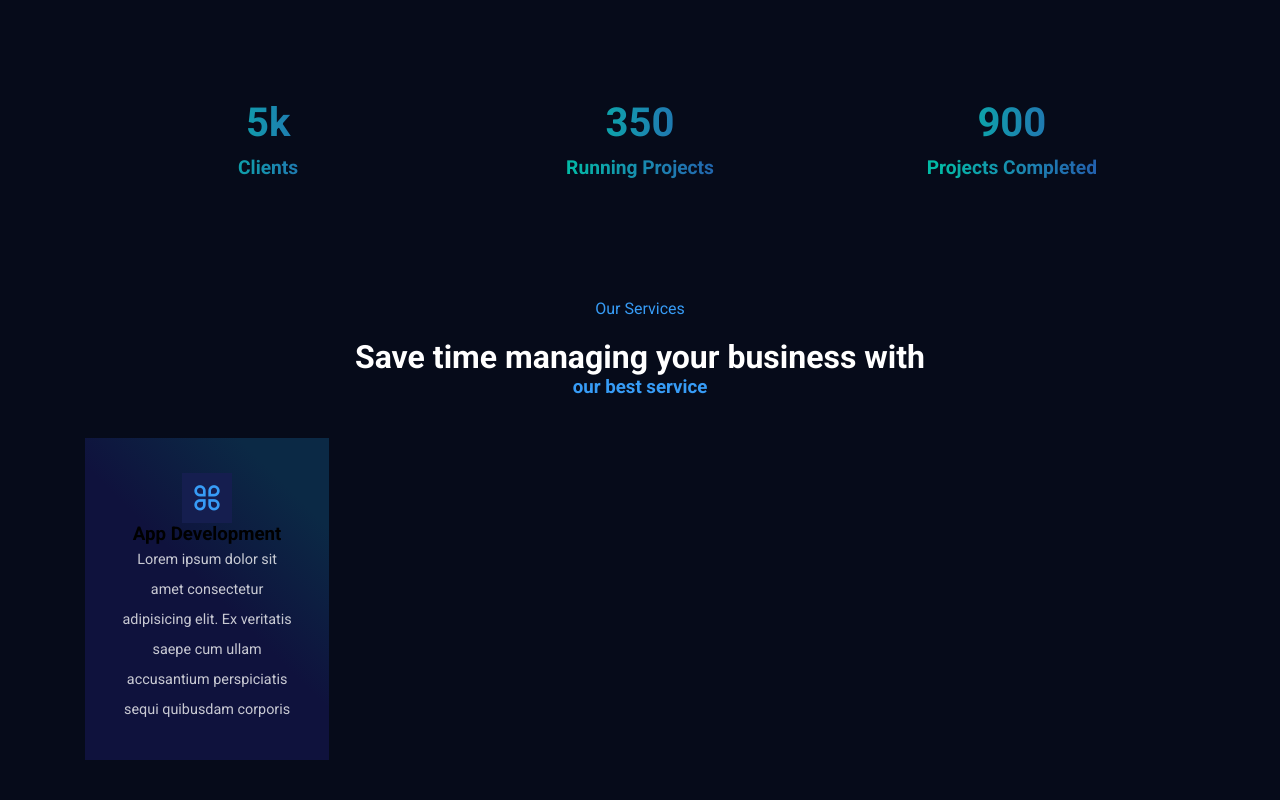
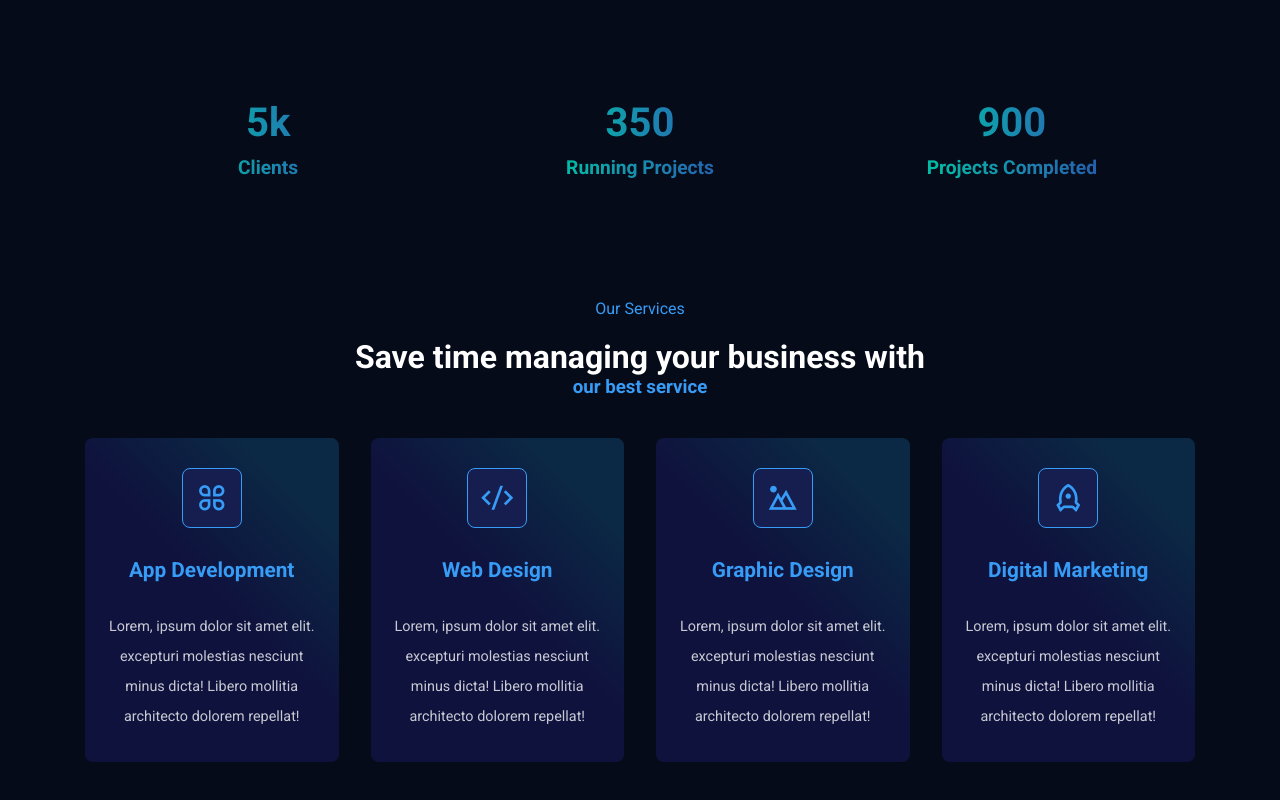
Before and after one commit to NKC27/mindset_digital_agency, a React (Create React App) app: page / in a window 1280 px wide. Shown: the part 588-1388 px from the top of the page. Built offline with nearby package versions, Linux system fonts and the light colour scheme.

Commit message:
Services & css created

```diff
--- a/src/components/UI/Services.jsx
+++ b/src/components/UI/Services.jsx
@@ -1,5 +1,31 @@
 import React from 'react';
 import '../../styles/services.css';
+
+const serviceData = [
+  {
+    icon: 'ri-apps-line',
+    title: 'App Development',
+    desc: 'Lorem, ipsum dolor sit amet elit. excepturi molestias nesciunt minus dicta! Libero mollitia architecto dolorem repellat!',
+  },
+
+  {
+    icon: 'ri-code-s-slash-line',
+    title: 'Web Design',
+    desc: 'Lorem, ipsum dolor sit amet elit. excepturi molestias nesciunt minus dicta! Libero mollitia architecto dolorem repellat!',
+  },
+
+  {
+    icon: 'ri-landscape-line',
+    title: 'Graphic Design',
+    desc: 'Lorem, ipsum dolor sit amet elit. excepturi molestias nesciunt minus dicta! Libero mollitia architecto dolorem repellat!',
+  },
+
+  {
+    icon: 'ri-rocket-line',
+    title: 'Digital Marketing',
+    desc: 'Lorem, ipsum dolor sit amet elit. excepturi molestias nesciunt minus dicta! Libero mollitia architecto dolorem repellat!',
+  },
+];
 
 const Services = () => {
   return (
@@ -12,17 +38,15 @@ const Services = () => {
         </div>
 
         <div className="service__item-wrapper">
-          <div className="service__item">
-            <span className="service__icon">
-              <i class="ri-apps-line"></i>
-            </span>
-            <h3 className="service__title">App Development</h3>
-            <p className="description">
-              Lorem ipsum dolor sit amet consectetur adipisicing elit. Ex
-              veritatis saepe cum ullam accusantium perspiciatis sequi quibusdam
-              corporis
-            </p>
-          </div>
+          {serviceData.map((item, index) => (
+            <div className="service__item" key={index}>
+              <span className="service__icon">
+                <i class={item.icon}></i>
+              </span>
+              <h3 className="service__title">{item.title}</h3>
+              <p className="description">{item.desc}</p>
+            </div>
+          ))}
         </div>
       </div>
     </section>
--- a/src/styles/services.css
+++ b/src/styles/services.css
@@ -3,24 +3,43 @@
   margin-bottom: 40px;
 }
 
+.service__item-wrapper {
+  display: flex;
+  align-items: center;
+  justify-content: space-between;
+  column-gap: 2rem;
+}
+
 .service__item {
   background: var(--card-bg);
-  width: 22%;
-  padding: 35px;
+  width: 25%;
+  padding: 30px 15px;
   text-align: center;
+  border-radius: 0.5rem;
+  cursor: pointer;
 }
 
 .service__icon {
-  width: 50px;
-  height: 50px;
+  width: 60px;
+  height: 60px;
   display: flex;
   align-items: center;
   justify-content: center;
   margin: auto;
   background: var(--icon-bg);
+  border-radius: 0.5rem;
+  margin-bottom: 30px;
+  border: 1px solid var(--primary-color);
+  cursor: pointer;
 }
 
 .service__icon {
   font-size: 2rem;
   color: var(--primary-color);
 }
+
+.service__title {
+  color: var(--primary-color);
+  font-size: 1.3rem;
+  margin-bottom: 30px;
+}
```
